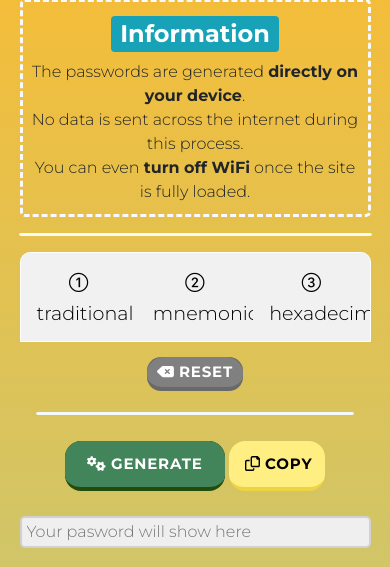
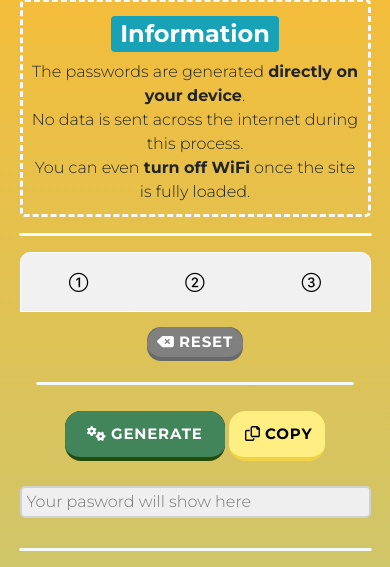
Before and after one commit to Criomby/OpenPassword, a Flask app: page / in a window 390 px wide. Shown: the part 159-726 px from the top of the page. Run offline with Flask 2, Linux system fonts and the light colour scheme; some libraries are stand-ins or nearby versions.

Commit message:
- push to v1.2.0 - closing #23 - adjusted tab-names display for tablets/phones

```diff
--- a/static/css/styles.css
+++ b/static/css/styles.css
@@ -799,6 +799,13 @@ mobile layout settigs
   }
 }
 
+@media (max-width: 772px) {
+  /* remove tab-names if screen smaller than this */
+  .tab-name {
+    display: none;
+  }
+}
+
 @media (max-width: 576px) {
   /* PORTRAIT PHONES */
 
--- a/templates/openpassword.html
+++ b/templates/openpassword.html
@@ -71,16 +71,16 @@
         <!-- Tab links -->
         <div class="tab">
           <button class="tablinks" onclick="openTab(event, 'traditional')" id="defaultOpen">
-            <i class="bi bi-1-circle align-btn-cont"></i>
-            <span class="align-btn-cont" style="white-space: pre;">traditional</span>
+            <i class="bi bi-1-circle align-btn-cont"></i><br>
+            <span class="align-btn-cont tab-name" style="white-space: pre;">traditional</span>
           </button>
           <button class="tablinks" onclick="openTab(event, 'mnemonic')">
-            <i class="bi bi-2-circle align-btn-cont"></i>
-            <span class="align-btn-cont" style="white-space: pre;">mnemonic</span>
+            <i class="bi bi-2-circle align-btn-cont"></i><br>
+            <span class="align-btn-cont tab-name" style="white-space: pre;">mnemonic</span>
           </button>
           <button class="tablinks" onclick="openTab(event, 'hexadecimal')">
-            <i class="bi bi-3-circle align-btn-cont"></i>
-            <span class="align-btn-cont" style="white-space: pre;">hexadecimal</span>
+            <i class="bi bi-3-circle align-btn-cont"></i><br>
+            <span class="align-btn-cont tab-name" style="white-space: pre;">hexadecimal</span>
           </button>
         </div>
 
```
